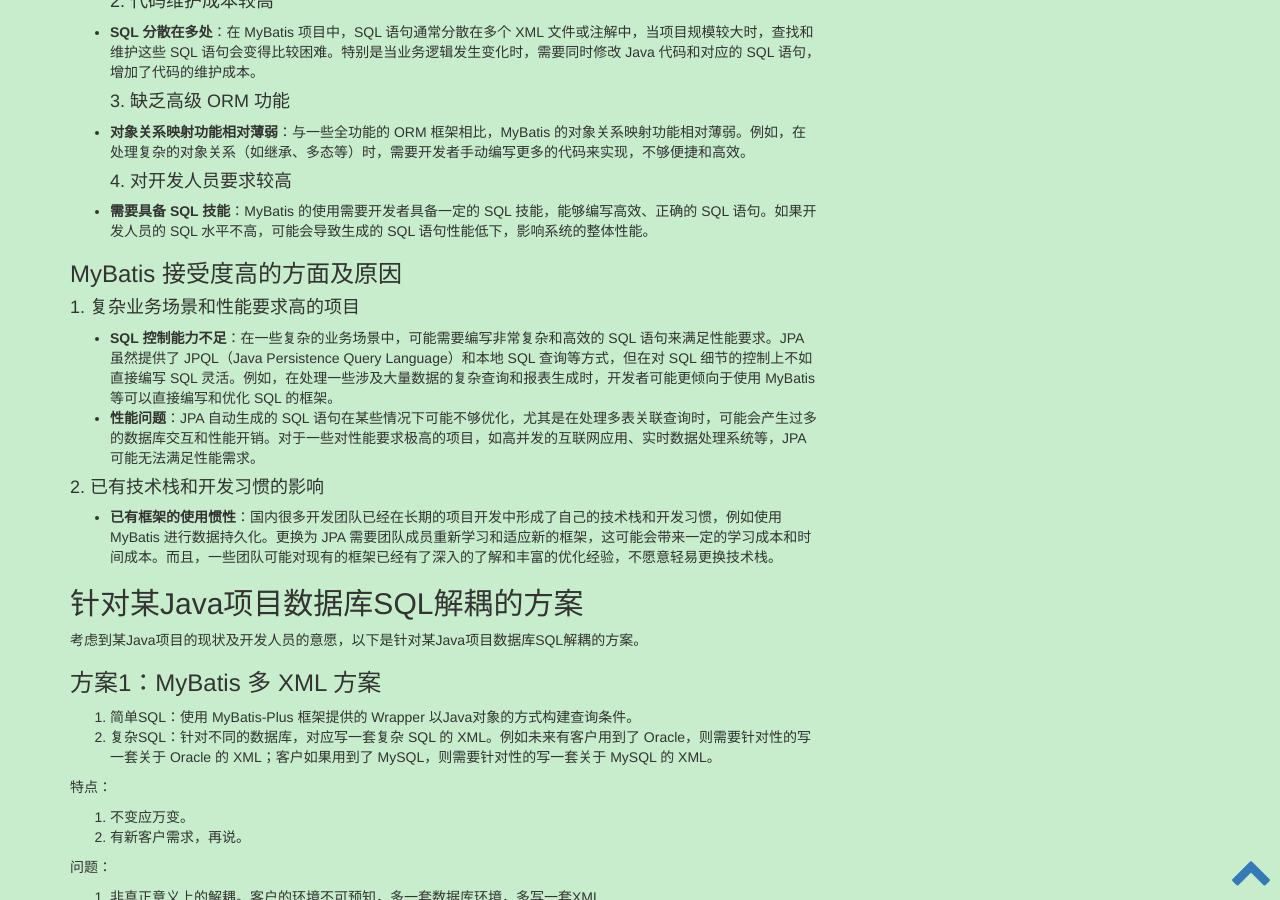
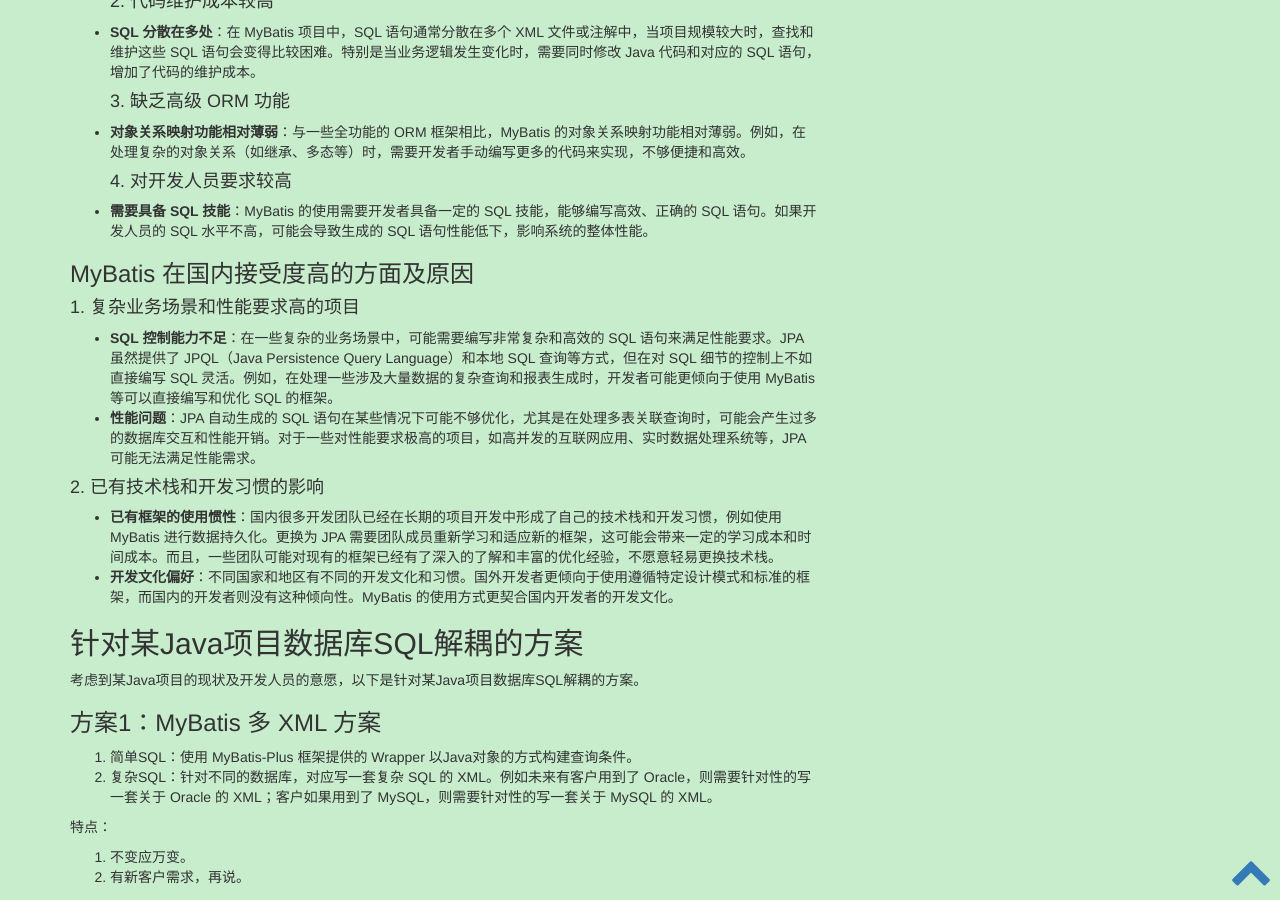
Before and after one commit to waylau/waylau.github.io, a Jekyll site: the page built from _posts/2025-01-30-decoupling-java-projects-from-databases.md, in a window 1280 px wide and 900 px high, scrolled down 3495 px. Built offline with Jekyll 4.4.1, drawn with Linux system fonts in a browser that asks for light colours; comment, search, counter and statistics services are not loaded.

Commit message:
fix：Java项目与数据库解耦

```diff
--- a/_posts/2025-01-30-decoupling-java-projects-from-databases.md
+++ b/_posts/2025-01-30-decoupling-java-projects-from-databases.md
@@ -134,7 +134,7 @@
 
 
 
-### MyBatis 接受度高的方面及原因
+### MyBatis 在国内接受度高的方面及原因
 
 #### 1. 复杂业务场景和性能要求高的项目
 
@@ -144,6 +144,8 @@
 #### 2. 已有技术栈和开发习惯的影响
 
 - **已有框架的使用惯性**：国内很多开发团队已经在长期的项目开发中形成了自己的技术栈和开发习惯，例如使用 MyBatis 进行数据持久化。更换为 JPA 需要团队成员重新学习和适应新的框架，这可能会带来一定的学习成本和时间成本。而且，一些团队可能对现有的框架已经有了深入的了解和丰富的优化经验，不愿意轻易更换技术栈。
+- **开发文化偏好**：不同国家和地区有不同的开发文化和习惯。国外开发者更倾向于使用遵循特定设计模式和标准的框架，而国内的开发者则没有这种倾向性。MyBatis 的使用方式更契合国内开发者的开发文化。
+
 
 
 ## 针对某Java项目数据库SQL解耦的方案
```
